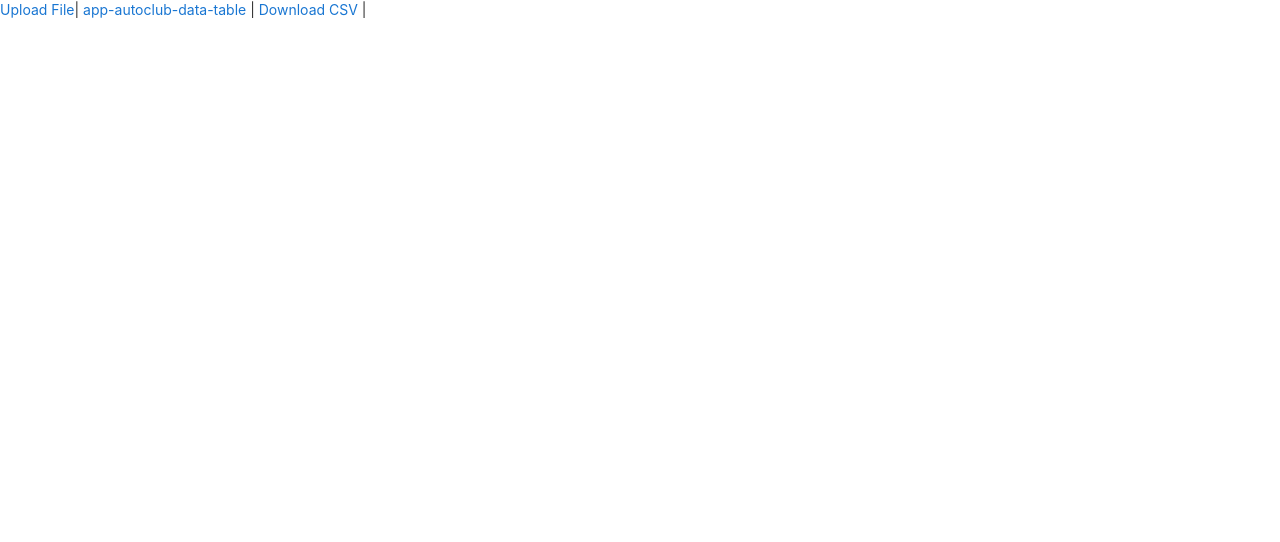
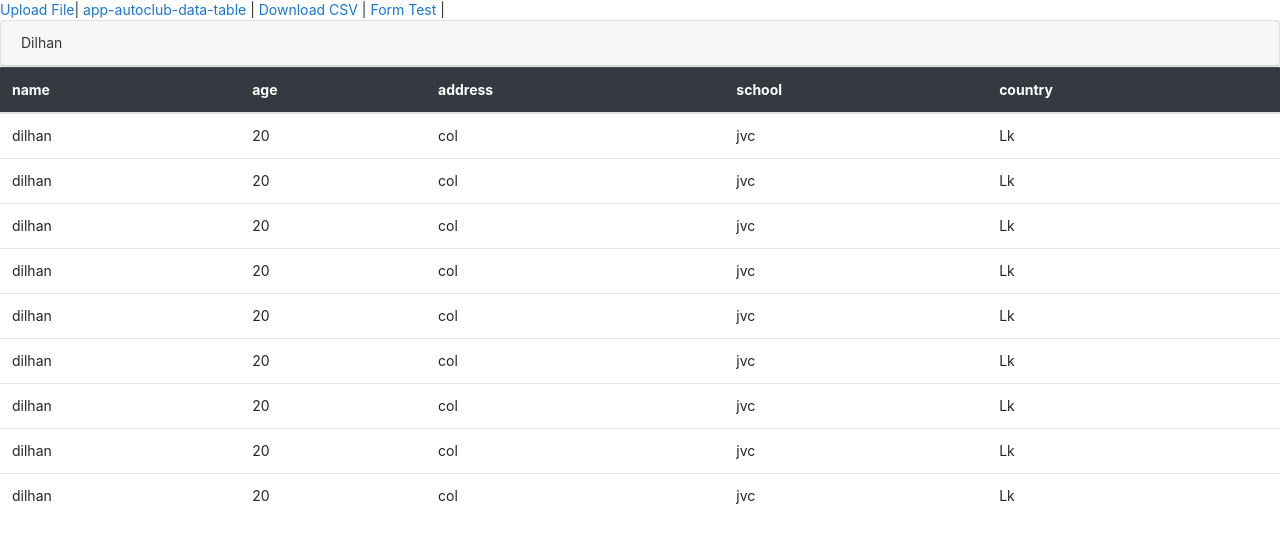
Before and after one commit to dilhanpriyankara/AutoClubUIRepositoy, an Angular app: page /formdata in a window 1280 px wide. Before the commit this address led to /. Shown: the top 542 px of the page. Built offline with nearby package versions, Linux system fonts and the light colour scheme.

Commit message:
web socket implementaion]

```diff
--- a/src/app/app.component.html
+++ b/src/app/app.component.html
@@ -308,6 +308,6 @@
   <a class="button" routerLink="autoclub-data-upload" routerLinkActive="activebutton">Upload File</a>|
   <a class="button" routerLink="autoclub-data-table" routerLinkActive="activebutton">app-autoclub-data-table</a> |
   <a class="button" routerLink="autoclub-data-download" routerLinkActive="activebutton">Download CSV</a> |
-
+  <a class="button" routerLink="formdata" routerLinkActive="activebutton">Form Test</a> |
 </nav>
 <router-outlet></router-outlet>
--- a/src/app/app.module.ts
+++ b/src/app/app.module.ts
@@ -1,4 +1,4 @@
-import { NgModule } from '@angular/core';
+import { Injectable, NgModule } from '@angular/core';
 import { BrowserModule } from '@angular/platform-browser';
 import { AppRoutingModule } from './app-routing.module';
 import { AppComponent } from './app.component';
@@ -24,6 +24,10 @@ import { MatFormFieldModule } from "@angular/material/form-field";
 import { AutoclubDataDownloadComponent } from './autoclub-data-download/autoclub-data-download.component';
 import { FormsModule } from '@angular/forms';
 
+import { FormdataComponent } from './formdata/formdata.component';
+
+
+
 @NgModule({
   declarations: [
     AppComponent,
@@ -31,7 +35,7 @@ import { FormsModule } from '@angular/forms';
     AutoclubDataUploadComponent,
     ConfirmationDialogComponent,
     UpdateFormDialogComponent,
-    AutoclubDataDownloadComponent
+    AutoclubDataDownloadComponent, FormdataComponent
   ],
   imports: [
     BrowserModule,
@@ -54,10 +58,13 @@ import { FormsModule } from '@angular/forms';
     RouterModule.forRoot([
       {path: 'autoclub-data-table', component: AutoclubDataTableComponent},
       {path: 'autoclub-data-upload', component: AutoclubDataUploadComponent},
-      {path: 'autoclub-data-download', component: AutoclubDataDownloadComponent}
+      {path: 'autoclub-data-download', component: AutoclubDataDownloadComponent},
+      {path: 'formdata', component:FormdataComponent}
 
     ]),
     HttpClientModule,
+
+
   ],
   providers: [],
   bootstrap: [AppComponent],
--- a/src/app/autoclub-data-download/autoclub-data-download.component.html
+++ b/src/app/autoclub-data-download/autoclub-data-download.component.html
@@ -1,5 +1,5 @@
 <style>
-    .cell  { padding: 20px; border: 0px solid #999; }
+    .cell  { padding: 20px; border: 0px solid #999;width: 10px; }
 
     .table        { display: table }
     .table .row   { display: table-row; }
@@ -20,10 +20,25 @@
                     <option *ngFor="let option of options" [value]="option" >{{option}}</option>
                 </select>
             </div>
-            <div class="cell">
-                <input type = "submit" value = "Download">
-            </div>
+            <div class="cell"> </div>
+            <div class="cell"> </div>
+            <div class="cell"> </div>
+            <div class="cell"> </div>
+            <div class="cell"> </div>
+            <div class="cell"> </div>
+            <div class="cell"> </div>
+            <div class="cell"> </div>
+            <div class="cell"> </div>
         </div>
+
+        <div class="cell">
+            <input type = "submit" value = "Download">
+        </div>
+
+
+
+
+
     </div>
     <br>
     <br>
--- a/src/app/autoclub-data-download/autoclub-data-download.component.ts
+++ b/src/app/autoclub-data-download/autoclub-data-download.component.ts
@@ -12,6 +12,9 @@ export class AutoclubDataDownloadComponent implements OnInit {
   constructor(private autoclubDataDownloadService:AutoclubDataDownloadService) { }
 
   ngOnInit(): void {
+    this.autoclubDataDownloadService.receiveMassage().subscribe((data)=>{
+      console.log(data);
+    })
   }
 
   options: string[] = ["10", "15", "20","25", "30", "35","40"];
@@ -21,7 +24,10 @@ export class AutoclubDataDownloadComponent implements OnInit {
     console.log('Your form data : ', form.value.selectedQuantity);
     this.autoclubDataDownloadService.getDownloadCsv(form.value.selectedQuantity).subscribe((result)=>{
       console.log(result);
+
     });
+
+
   }
 
 
--- a/src/app/autoclub-data-download/autoclub-data-download.service.ts
+++ b/src/app/autoclub-data-download/autoclub-data-download.service.ts
@@ -1,7 +1,10 @@
 import { Injectable } from '@angular/core';
 import { retry, catchError } from 'rxjs/operators';
-import { Observable, throwError } from 'rxjs';
-import { HttpClient, HttpHeaders } from '@angular/common/http';
+import {observable, Observable, Subscriber, throwError } from 'rxjs';
+import { HttpClient } from '@angular/common/http';
+
+//import { Socket } from 'ngx-socket-io';
+import io from 'socket.io-client';
 
 @Injectable({
   providedIn: 'root'
@@ -9,19 +12,43 @@ import { HttpClient, HttpHeaders } from '@angular/common/http';
 export class AutoclubDataDownloadService {
 
   endpoint = 'http://localhost:3200';
-  constructor(private httpClient: HttpClient) { }
+  socketurl = 'http://localhost:3200/websocketpath';
+  socket: any;
+  constructor(private httpClient: HttpClient,
+              /*private socket: Socket*/) {
+                console.log("connectionTowebSocket====>>>");
+                this.socket=io(this.socketurl, { transports: ['websocket'], timeout: 60000 });
+
+                this.socket.once('connect', () => {
+                  console.log('progress-listener connected');
+                  this.socket.emit("progress-listener-ready",{name:"socketOK"});
+                });
+                this.socket.once('disconnect', () => {
+                  console.log('progress-listener disconnected');
+                });
+              }
 
 
 
   getDownloadCsv(carage: number): Observable<any> {
 
     return this.httpClient.get<any>(this.endpoint +'/exporttocsv/'+carage)
-    .pipe(
-      retry(1),
-      catchError(this.processError)
-    )
+
 
   }
+
+  receiveMassage():Observable<any>{
+    return new Observable((subscriber)=>{
+      this.socket.on('csvcompleted',(data)=>{
+        console.log(data);
+        subscriber.next(data);
+    })
+  })
+
+
+  }
+
+
 
   processError(err: { error: { message: string; }; status: any; message: any; }) {
     let message = '';
--- /dev/null
+++ b/src/app/formdata/formdata.component.html
@@ -0,0 +1,26 @@
+<div class="card">
+    <div class="card-header">{{name}} </div>
+</div>
+<table  class="table thead-light" >
+<thead class="table-dark">
+    <tr>
+        <th scope="col">name  </th>
+        <th scope="col">age   </th>
+        <th scope="col"> address </th>
+        <th scope="col">school  </th>
+        <th scope="col">country  </th>
+    </tr>
+
+</thead>
+<tbody>
+    <tr *ngFor="let data of dataList">
+        <td>{{data.name}}</td>
+        <td>{{data.age}}</td>
+        <td>{{data.address}}</td>
+        <td>{{data.school}}</td>
+        <td>{{data.country}}</td>
+    </tr>
+
+</tbody>
+
+</table>
--- /dev/null
+++ b/src/app/formdata/formdata.component.ts
@@ -0,0 +1,27 @@
+import { Component, OnInit } from '@angular/core';
+
+@Component({
+  selector: 'app-formdata',
+  templateUrl: './formdata.component.html',
+  styleUrls: ['./formdata.component.css']
+})
+export class FormdataComponent implements OnInit {
+
+  constructor() { }
+
+  ngOnInit(): void {
+  }
+
+  name="Dilhan";
+
+  dataList=[{"name":"dilhan","age":"20","address":"col","school":"jvc","country":"Lk"},
+  {"name":"dilhan","age":"20","address":"col","school":"jvc","country":"Lk"},
+  {"name":"dilhan","age":"20","address":"col","school":"jvc","country":"Lk"},
+  {"name":"dilhan","age":"20","address":"col","school":"jvc","country":"Lk"},
+  {"name":"dilhan","age":"20","address":"col","school":"jvc","country":"Lk"},
+  {"name":"dilhan","age":"20","address":"col","school":"jvc","country":"Lk"},
+  {"name":"dilhan","age":"20","address":"col","school":"jvc","country":"Lk"},
+  {"name":"dilhan","age":"20","address":"col","school":"jvc","country":"Lk"},
+  {"name":"dilhan","age":"20","address":"col","school":"jvc","country":"Lk"}
+            ]
+}
--- a/src/styles.css
+++ b/src/styles.css
@@ -1,4 +1,4 @@
 /* You can add global styles to this file, and also import other style files */
 
-html, body { height: 100%; }
-body { margin: 0; font-family: Roboto, "Helvetica Neue", sans-serif; }
+
+@import "~bootstrap/dist/css/bootstrap.css"
--- a/tsconfig.json
+++ b/tsconfig.json
@@ -15,7 +15,8 @@
     "lib": [
       "es2018",
       "dom"
-    ]
+    ],
+    "allowSyntheticDefaultImports": true
   },
   "angularCompilerOptions": {
     "enableI18nLegacyMessageIdFormat": false
```
Also changed, not shown: package.json (+4 -5 lines), src/app/formdata/formdata.component.css (added), 1 other file (tests, documents, lock files or other folders).
